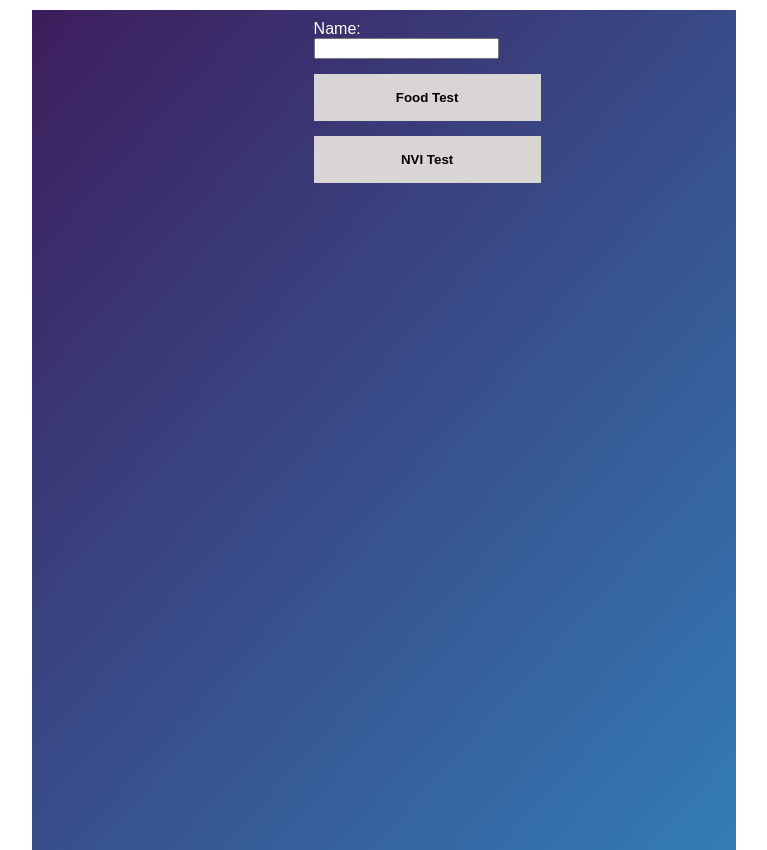
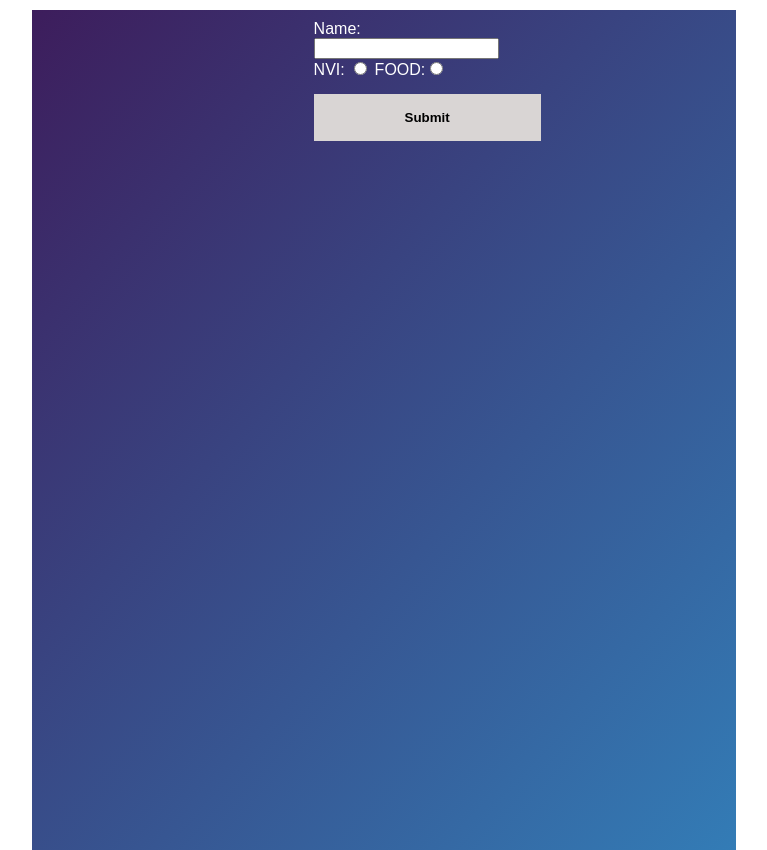
Before and after one commit to theliamdavidson/cssSplit, a Flask app: page / in a window 1280 px wide. Shown: the part 40-890 px from the top of the page, without its empty margins (256-1023 px from the left). Run offline with Flask 2, Linux system fonts and the light colour scheme.

Commit message:
Switching to other route, still cooking

```diff
--- a/hostR.py
+++ b/hostR.py
@@ -29,17 +29,12 @@ def althome():
     patient_instance.__init__()
     return render_template('home.html')
 
-@app.route('/landing/<test>', methods=['POST','GET'])
-def first_tasks(test):
-    patient_instance.test_type = test
+@app.route('/landing/', methods=['POST','GET'])
+def first_tasks():
+    patient_instance.test_type = request.form.get("test")
     patient_instance.patient_name = request.form.get("fname")
     print(patient_instance.patient_name)
     return(index_call())
-
-
-@app.route('/about/')
-def about():
-    return render_template('about.html')
 
 @app.route('/index/', methods=['POST','GET'])
 def hello():
@@ -94,12 +89,9 @@ def confirm_vessel():
 
     return(index_call())
 
-
-
 @app.route('/confirm_data/', methods=['POST'])
 def confirm_data_response():
     patient_instance.value_holder()
-
     return(index_call())
 
 @app.route('/read_data/', methods=['POST', 'GET'])
--- a/templates/home.html
+++ b/templates/home.html
@@ -6,12 +6,11 @@
         <div class="container">
         <div class="data_content_box">
             <div class="home">
-                Name: <input type="text" name="fname" required><br>
-                <form method="POST" action="/landing/Food">
-                    <input type="submit" value="Food Test">
-                </form>
-                <form method="POST" action="/landing/NVI">
-                    <input type="submit" value="NVI Test">
+                <form method="POST" action="/read_data">
+                    Name: <input type="text" name="fname" required><br>
+                    NVI: <input type="radio" id="NVI" name="test" value="NVI">
+                    FOOD:<input type="radio" id="Food" name="test" value="Food">
+                    <input type="submit" value="Submit">
                 </form>
             </div>
         </div>
```
Also changed, not shown: 1 other file.
